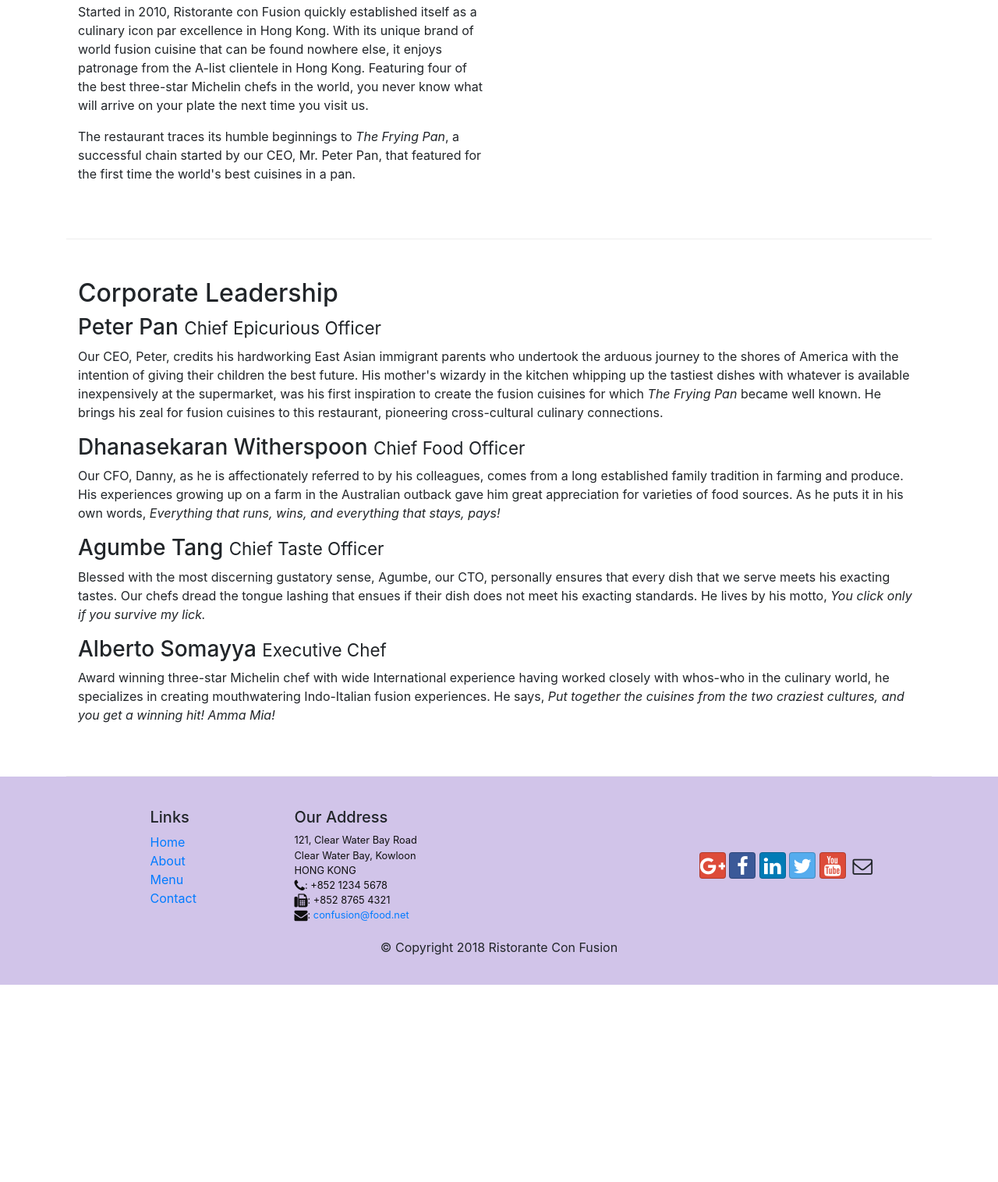
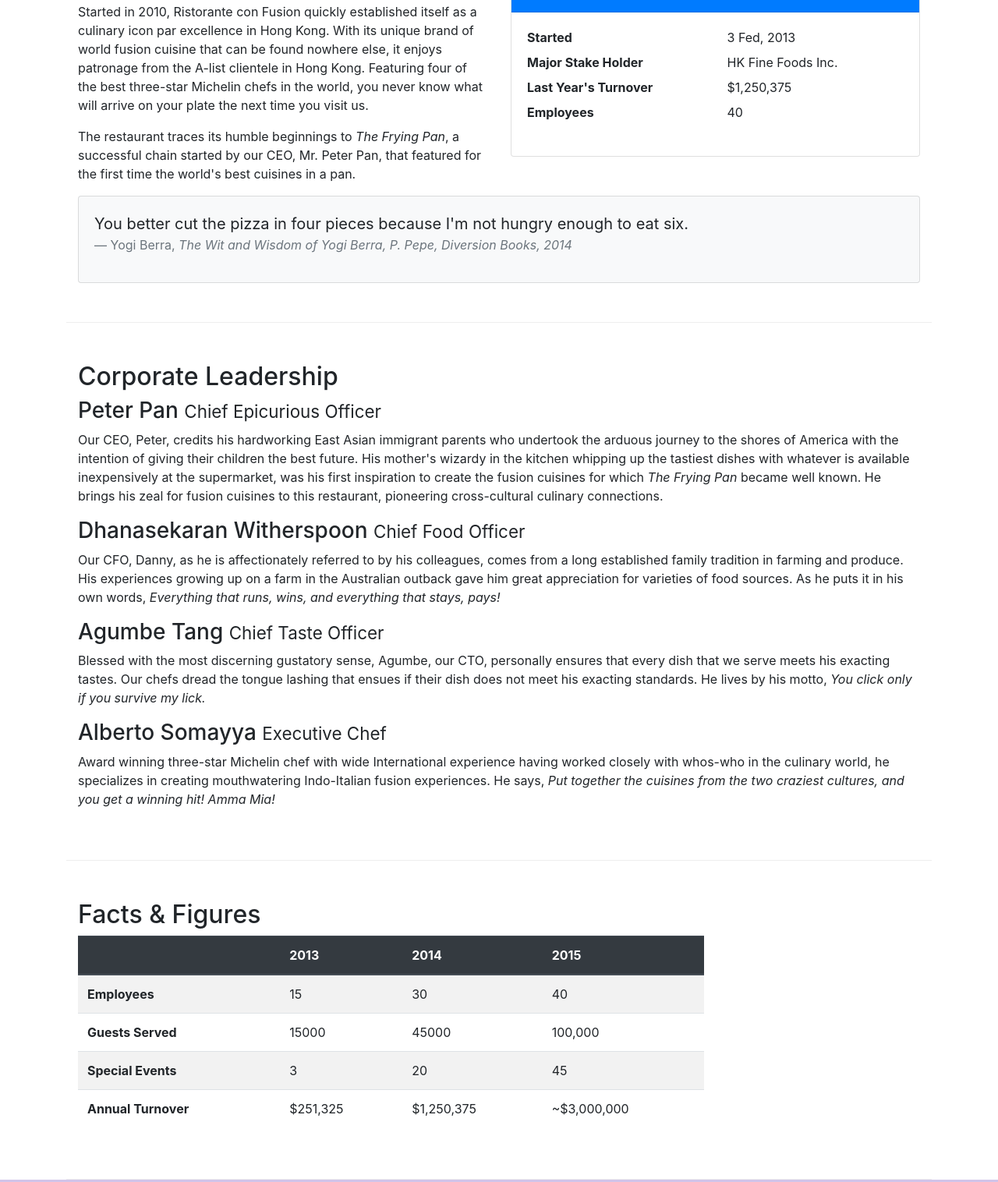
Before and after one commit to manob24/nodejsBasics, a website: page aboutus.html in a window 1280 px wide. Shown: the part 558-2074 px from the top of the page at 78% size. Before the commit the page ends 1821 px from the top, so only its background shows below. Drawn offline with nearby package versions, Linux system fonts and the light colour scheme.

Commit message:
Tables and Cards

```diff
--- a/aboutus.html
+++ b/aboutus.html
@@ -69,8 +69,38 @@
                 <p>The restaurant traces its humble beginnings to <em>The Frying Pan</em>, a successful chain started by our CEO, Mr. Peter Pan, that featured for the first time the world's best cuisines in a pan.</p>
             </div>
             <div class="col-12 col-sm">
+                <div class="card">
+                    <h3 class="card-header bg-primary text-white">
+                        Facts At a Glance
+                    </h3>
+                    <div class="card-body">
+                        <dl class="row">
+                            <dt class="col-6">Started</dt>
+                            <dd class="col-6">3 Fed, 2013</dd>
+                            <dt class="col-6">Major Stake Holder</dt>
+                            <dd class="col-6">HK Fine Foods Inc.</dd>
+                            <dt class="col-6">Last Year's Turnover</dt>
+                            <dd class="col-6">$1,250,375</dd>
+                            <dt class="col-6">Employees</dt>
+                            <dd class="col-6">40</dd>
+                        </dl>
+                    </div>
+                </div>
+            </div>
+            <div class="col-12">
+                <div class="card card-body bg-light">
+                    <blockquote class="blockquote">
+                        <p class="mb-0">You better cut the pizza in four pieces because
+                            I'm not hungry enough to eat six.</p>
+                        <footer class="blockquote-footer">Yogi Berra,
+                            <cite title="Source Title">The Wit and Wisdom of Yogi Berra,
+                            P. Pepe, Diversion Books, 2014</cite>
+                        </footer>
+                    </blockquote>
+                </div>
             </div>
         </div>
+
 
 
         <div class="row row-content">
@@ -85,6 +115,53 @@
                 <h3>Alberto Somayya <small>Executive Chef</small></h3>
                 <p class="d-none d-sm-block">Award winning three-star Michelin chef with wide International experience having worked closely with whos-who in the culinary world, he specializes in creating mouthwatering Indo-Italian fusion experiences. He says, <em>Put together the cuisines from the two craziest cultures, and you get a winning hit! Amma Mia!</em></p>
             </div>
+       </div>
+
+       <div class="row row-content">
+           <div class="col-12 col-sm-9">
+               <h2>Facts &amp; Figures</h2>
+               <div class="table-responsive">
+                <table class="table table-striped">
+                    <thead class="thead-dark">
+                        <tr>
+                            <th>&nbsp;</th>
+                            <th>2013</th>
+                            <th>2014</th>
+                            <th>2015</th>
+                        </tr>
+                    </thead>
+                    <tbody>
+                        <tr>
+                            <th>Employees</th>
+                            <td>15</td>
+                            <td>30</td>
+                            <td>40</td>
+                        </tr>
+                        <tr>
+                            <th>Guests Served</th>
+                            <td>15000</td>
+                            <td>45000</td>
+                            <td>100,000</td>
+                        </tr>
+                        <tr>
+                            <th>Special Events</th>
+                            <td>3</td>
+                            <td>20</td>
+                            <td>45</td>
+                        </tr>
+                        <tr>
+                            <th>Annual Turnover</th>
+                            <td>$251,325</td>
+                            <td>$1,250,375</td>
+                            <td>~$3,000,000</td>
+                        </tr>
+                    </tbody>
+                </table>
+            </div>
+            </div>
+           <div class="col-12 col-sm-3">
+
+           </div>
        </div>
 
     </div>
```
